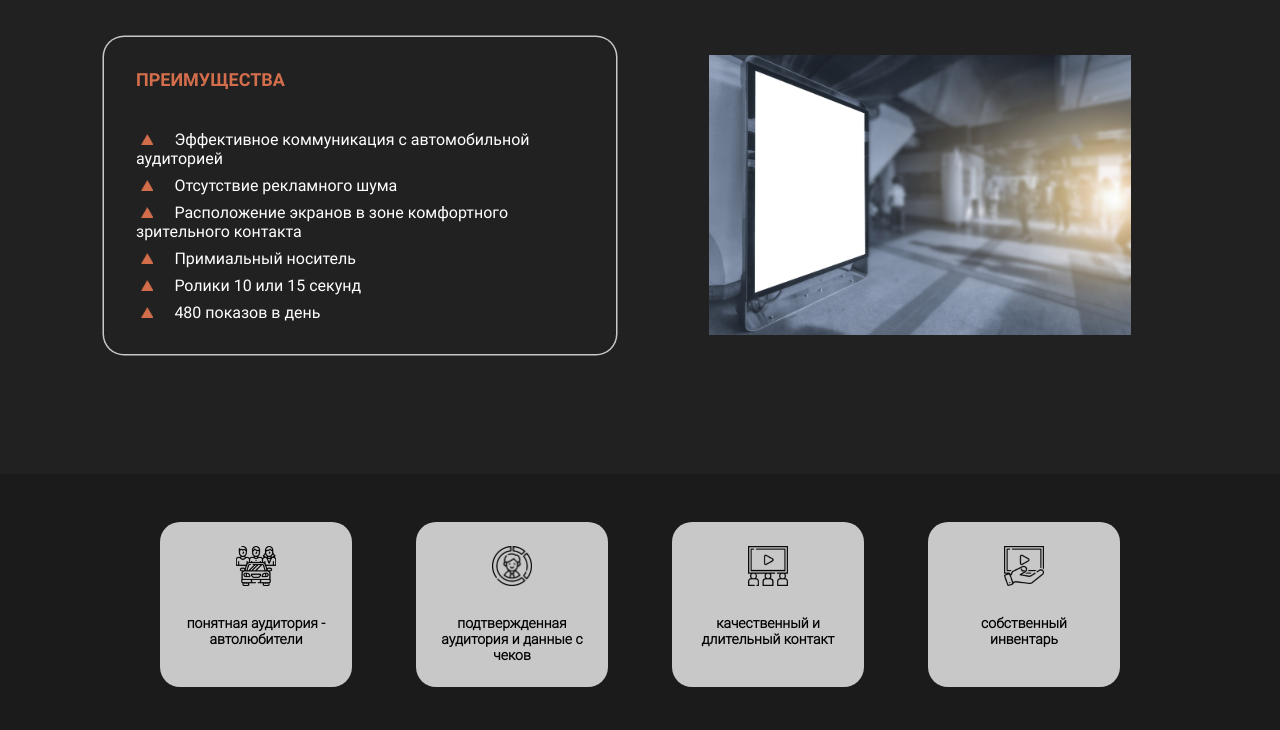
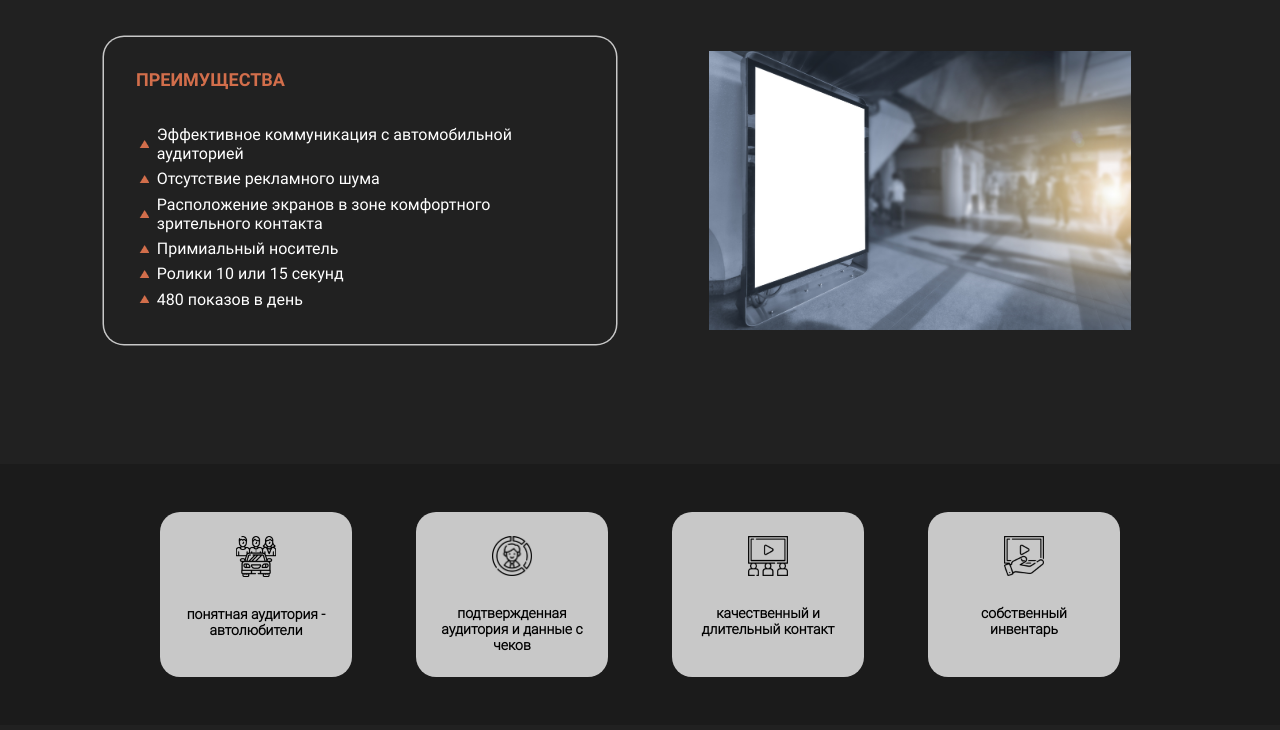
Before and after one commit to Sashavih/digsol-main, a plain HTML site: page index.html in a window 1280 px wide. Shown: the part 2070-2800 px from the top of the page. Drawn offline with Linux system fonts and the light colour scheme.

Commit message:
fix : fix text with icons

```diff
--- a/assets/styles/scss/components/marketing-box/marketing-box.scss
+++ b/assets/styles/scss/components/marketing-box/marketing-box.scss
@@ -8,11 +8,10 @@
     border: 1.7px;
     width: 85%;
     margin: 2rem auto;
-    img{
-        margin: auto;
-        max-width: 80%;
-
-    }
+}
+.marketing-box__img{
+    margin: auto;
+    max-width: 80%;
 }
 .marketing-box__about{
     font-family: 'Roboto-Regular', sans-serif;
@@ -31,9 +30,6 @@
     a{
         align-self: center;
     }
-    li{
-        margin-top: 0.5rem;
-    }
 }
 .marketing__title{
     font-family: 'Roboto-Bold', sans-serif;
@@ -44,25 +40,15 @@
     text-align: start;
 }
 
-.marketing-box_icon{
-    margin-top: 0.4rem;
-    cursor: default;
-    &::before{
-    content: "";
- padding:0.7rem ;
- margin-right: 1rem;
- margin-right: 0.5;
-  background: url("../../imgs/orange-icon.png") no-repeat;
-  background-size: 60%;
-  background-position: 50% 50%;
-    }
-    &:hover{
-        &::before{
-          background: url("../../imgs/gray-icon.png") no-repeat;
-          background-size: 60%;
-          background-position: 50% 50%;
-            }
-    }
+.marketing-box__icon{
+display: flex;
+flex-direction: row;
+gap: 0.5rem;
+align-items: center;
+padding:0.2rem;
+img{
+    max-width: 0.6rem;
+}
 }
 
 @media screen and (max-width: $tablet-width){
@@ -74,7 +60,6 @@
         padding: 2rem 1rem;
     }
 }
-
 @media screen and (max-width: $mobile-width){
 .marketing-box{
     width: 93%;
@@ -83,18 +68,13 @@
 }
 .marketing-box__about{
     align-items: center;
+    padding: 1rem;
     gap: 0.5rem;
-    p{
-        text-align: center;
-    }
+}
+.center{
+    text-align: center;
 }
 .marketing__title{
     font-size: 16px;
 }
-.marketing-box_icon{
-    margin-top: 0rem;
-    &::before{
- padding:0.4rem ;
-    }
 }
-}
--- a/index.html
+++ b/index.html
@@ -60,28 +60,28 @@
                 </article>
         </section>
 
+
         <section class="marketing">
             <h2 class="subtitle fade-animation">цифровые панели 32 дюйма</h2>
 <div class="marketing-box">
-    <img src="./assets/imgs/board2.jpg" id="board" alt="board at the gas station"/>
+    <img class="marketing-box__img" src="./assets/imgs/board2.jpg" id="board" alt="board at the gas station"/>
     <div class="marketing-box__about">
         <h3 class="marketing__title">система распознования лиц</h3>
-        <p>Уникальная система распознавания лиц дает возможность вести прозрачную
+        <p class="center">Уникальная система распознавания лиц дает возможность вести прозрачную
         аналитику реальных просмотров каждого отдельного ролика.</p>
     </div>
     <div class="marketing-box__about">
         <h3 class="marketing__title">преимущества</h3>
         <ul class="marketing-box__item">
-            <li class="marketing-box_icon">Эффективное коммуникация с автомобильной аудиторией</li>
-            <li class="marketing-box_icon">Отсутствие рекламного шума</li>
-            <li class="marketing-box_icon">Расположение экранов в зоне комфортного зрительного контакта</li>
-            <li class="marketing-box_icon">Примиальный носитель</li>
-            <li class="marketing-box_icon">Ролики 10 или 15 секунд</li>
-            <li class="marketing-box_icon">480 показов в день</li>
-
+            <li class="marketing-box__icon"><img src="./assets/imgs/orange-icon.png"/><p>Эффективное коммуникация с автомобильной аудиторией</p></li>
+            <li class="marketing-box__icon"><img src="./assets/imgs/orange-icon.png"/><p>Отсутствие рекламного шума</p></li>
+            <li class="marketing-box__icon"><img src="./assets/imgs/orange-icon.png"/><p>Расположение экранов в зоне комфортного зрительного контакта</p></li>
+            <li class="marketing-box__icon"><img src="./assets/imgs/orange-icon.png"/><p>Примиальный носитель</p></li>
+            <li class="marketing-box__icon"><img src="./assets/imgs/orange-icon.png"/><p>Ролики 10 или 15 секунд</p></li>
+            <li class="marketing-box__icon"><img src="./assets/imgs/orange-icon.png"/><p>480 показов в день</p></li>
         </ul>
     </div>
-    <img src="./assets/imgs/board2.jpg" id="board2" alt="board at the gas station"/>
+    <img class="marketing-box__img" src="./assets/imgs/board2.jpg" id="board2" alt="board at the gas station"/>
 </div>
         </section>
 
```
Also changed, not shown: assets/styles/css/main.css, 1 other file.
